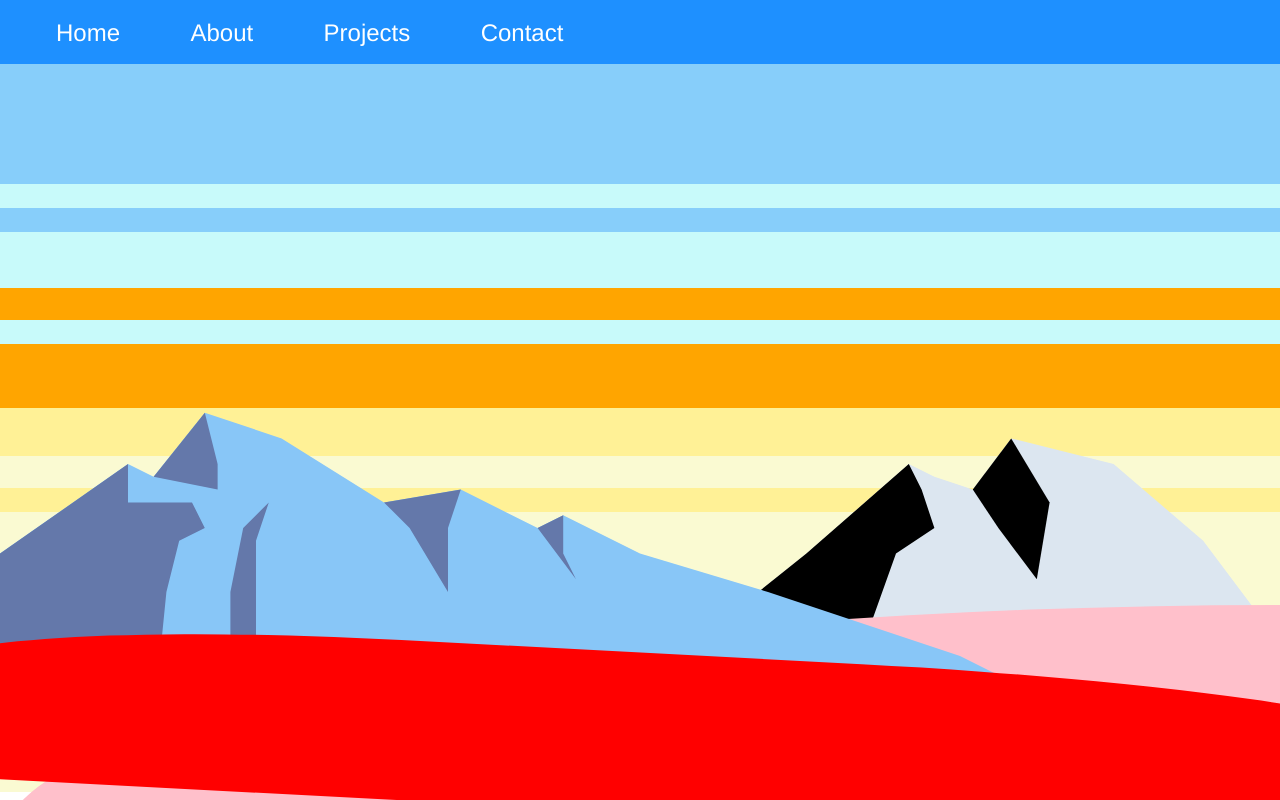
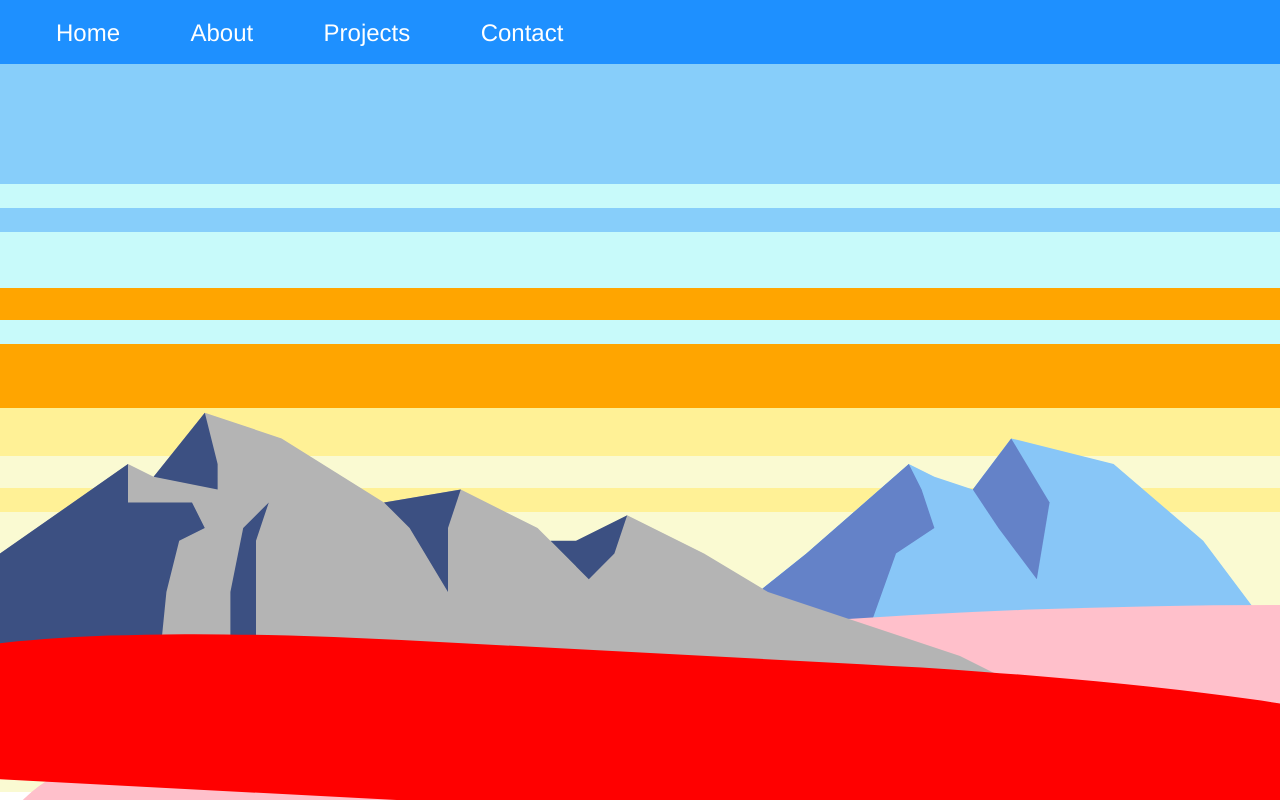
Before and after one commit to MyNameIsSpencer/landscape1, a plain HTML site: page index.html in a window 1280 px wide. Drawn offline with nearby package versions, Linux system fonts and the light colour scheme.

Commit message:
adjust front mountain

```diff
--- a/index.html
+++ b/index.html
@@ -40,22 +40,17 @@
 
       <!-- background hill -->
       <svg preserveAspectRatio="none" viewBox="0 0 100 100" class="mountain-far" preserveAspectRatio="none">
-        <polyline class="mountain-line" fill="rgb(220, 230, 240)"
+        <!-- <polyline class="mountain-line" fill="rgb(220, 230, 240)" -->
+        <!-- <polyline class="mountain-line" fill="rgb(136, 198, 247)" -->
+        <!-- <polyline class="mountain-line" fill="rgb(166, 218, 247)" -->
+        <polyline class="mountain-line" fill="rgb(136, 198, 247)"
          points="58 25, 58 16, 63 12, 71 5, 73 6, 76 7, 79 3, 87 5, 94 11, 100 19, 105 25" />
-        <polyline class="mountain-line" fill="black"
+         <!-- <polyline class="mountain-line" fill="rgb(140, 160, 210)" -->
+        <polyline class="mountain-line" fill="rgb(100, 130, 200)"
          points="58 16, 63 12, 71 5, 72 7, 73 10, 70 12, 65 26" />
-        <polyline class="mountain-line" fill="black"
+        <polyline class="mountain-line" fill="rgb(100, 130, 200)"
          points="76 7, 79 3, 82 8, 81 14, 78 10" />
       </svg>
-
-      <!-- <svg preserveAspectRatio="none" viewBox="0 0 100 100" class="mountain-far" preserveAspectRatio="none">
-        <polyline class="mountain-line" fill="blue"
-         points="43 25, 43 16, 48 12, 56 5, 58 6, 61 7, 64 3, 72 5, 79 11, 85 19, 90 25" />
-        <polyline class="mountain-line" fill="black"
-         points="43 16, 48 12, 56 5, 57 7, 58 10, 55 12, 53 16" />
-        <polyline class="mountain-line" fill="black"
-         points="61 7, 64 3, 67 8, 67 16, 63 10" />
-      </svg> -->
 
 
 
@@ -72,18 +67,22 @@
 
     <div class="mountain-set">
       <svg viewBox="0 0 100 100" class="mountain-close" preserveAspectRatio="none">
-        <polyline class="mountain-line" fill="rgb(136, 198, 247)"
-          points="-5 25, -5 15, 0 12, 10 5, 12 6, 16 1, 22 3, 30 8, 36 7, 42 10, 44 9, 50 12, 60 15, 75 20, 85 25" />
-        <polyline class="mountain-line" fill="rgb(100, 120, 170)"
+        <!-- <polyline class="mountain-line" fill="rgb(50, 60, 130)" -->
+        <!-- <polyline class="mountain-line" fill="rgb(0, 100, 187)" -->
+        <!-- <polyline class="mountain-line" fill="rgb(136, 198, 247)" -->
+        <polyline class="mountain-line" fill="rgb(180, 180, 180)"
+          points="-5 25, -5 15, 0 12, 10 5, 12 6, 16 1, 22 3, 30 8, 36 7, 42 10, 45 13, 49 9, 55 12, 60 15, 75 20, 85 25" />
+        <polyline class="mountain-line" fill="rgb(60, 80, 130)"
           points="-5 25, -5 15, 0 12, 10 5, 10 8, 15 8, 16 10, 14 11, 13 15, 12 25" />
-        <polyline class="mountain-line" fill="rgb(100, 120, 170)"
+        <polyline class="mountain-line" fill="rgb(60, 80, 130)"
           points="12 6, 16 1, 17 5, 17 7" />
-        <polyline class="mountain-line" fill="rgb(100, 120, 170)"
+        <polyline class="mountain-line" fill="rgb(60, 80, 130)"
           points="18 25, 18 15, 19 10, 21 8, 20 11, 20 15, 20 25" />
-        <polyline class="mountain-line" fill="rgb(100, 120, 170)"
+        <polyline class="mountain-line" fill="rgb(60, 80, 130)"
           points="30 8, 36 7, 35 10, 35 15, 32 10" />
-        <polyline class="mountain-line" fill="rgb(100, 120, 170)"
-          points="42 10, 44 9, 44 12, 45 14, 42 10" />
+          <!-- <polyline class="mountain-line" fill="rgb(100, 120, 170)" -->
+        <polyline class="mountain-line" fill="rgb(60, 80, 130)"
+          points="43 11, 45 11, 49 9, 48 12, 46 14" />
       </svg>
       <div id="hill2"></div>
 
```
